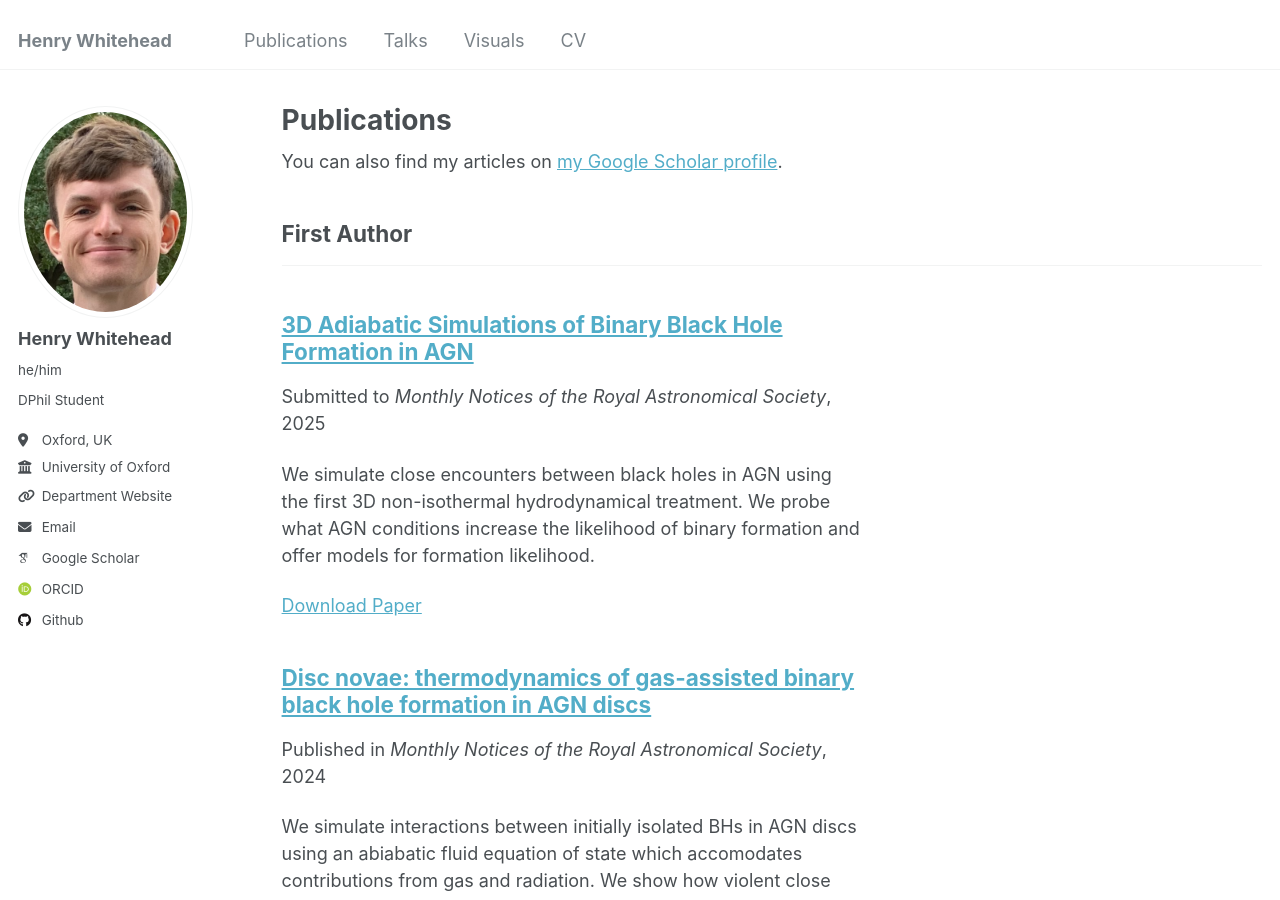
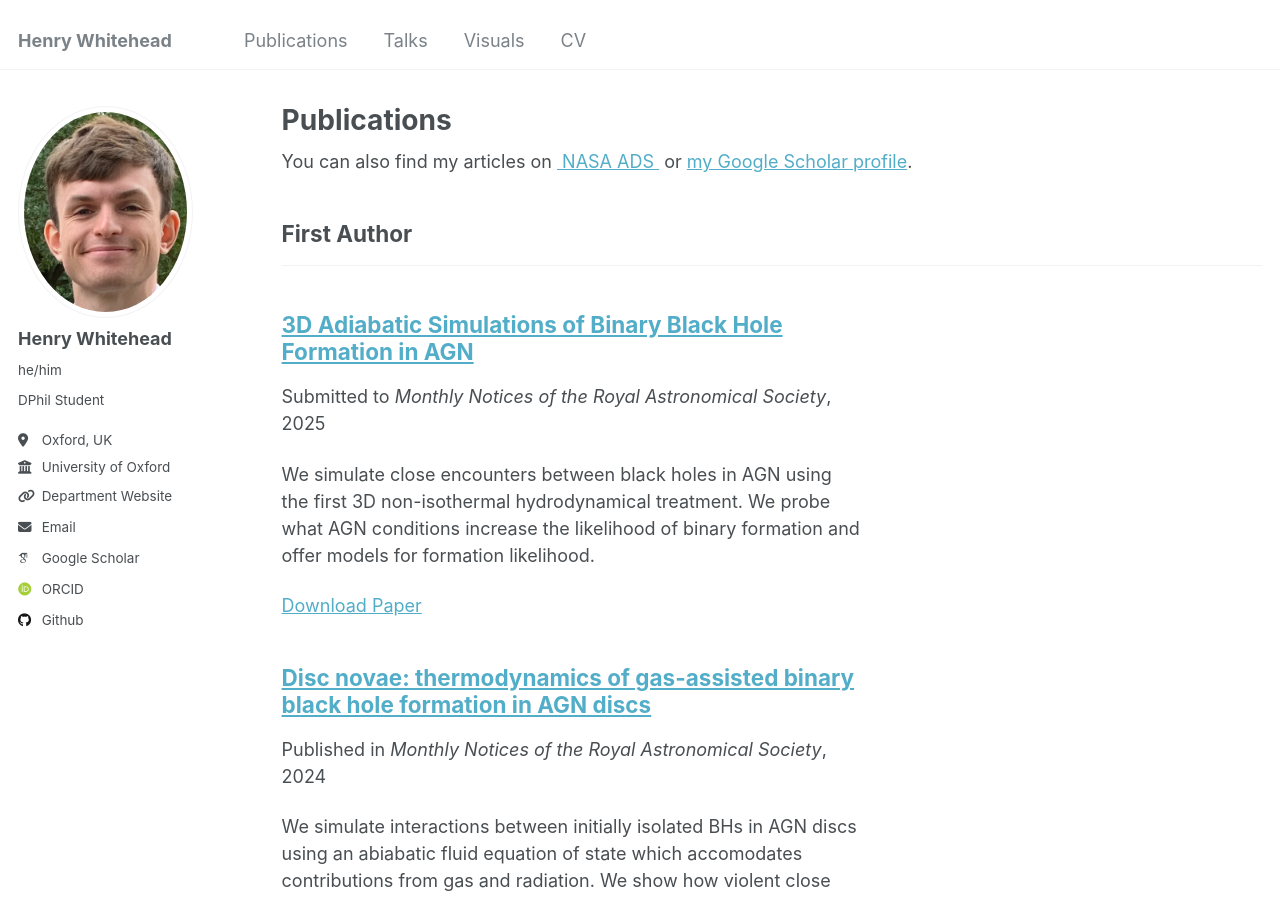
Before and after one commit to hwhitehead/hwhitehead.github.io, a Jekyll site: the page built from _pages/publications.html, in a window 1280 px wide and 900 px high. Built offline with Jekyll 4.4.1, drawn with Linux system fonts in a browser that asks for light colours; some web fonts are replaced.

Commit message:
added link to NASA ADS

```diff
--- a/_pages/publications.html
+++ b/_pages/publications.html
@@ -6,7 +6,7 @@
 ---
 
 {% if site.author.googlescholar %}
-  <div class="wordwrap">You can also find my articles on <a href="{{site.author.googlescholar}}">my Google Scholar profile</a>.</div>
+  <div class="wordwrap">You can also find my articles on <a href="https://ui.adsabs.harvard.edu/search/q=author%3A%22Whitehead%2C%20Henry%22&sort=date%20desc%2C%20bibcode%20desc&p_=0"> NASA ADS </a> or </a><a href="{{site.author.googlescholar}}">my Google Scholar profile</a>.</div>
 {% endif %}
 
 {% include base_path %}
```
